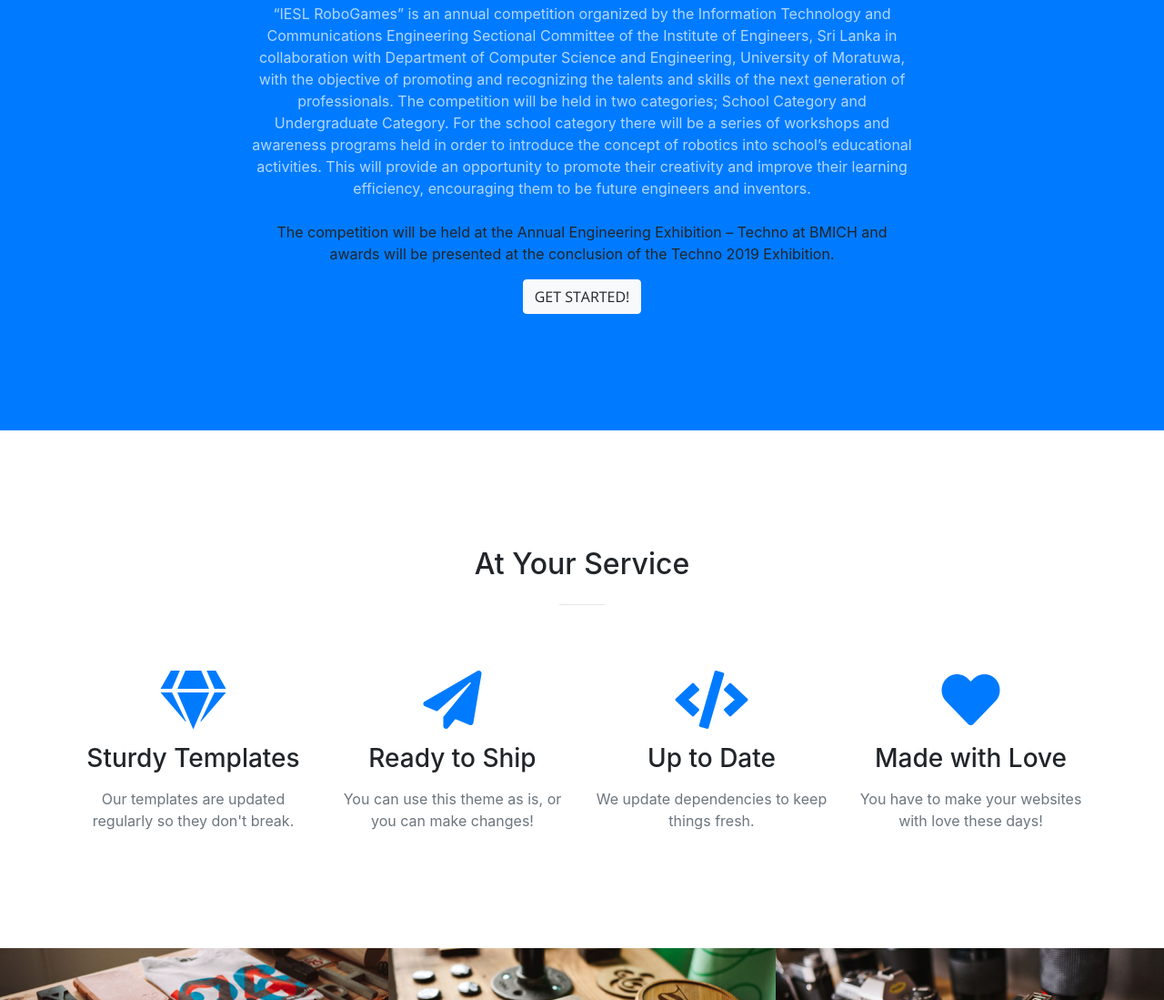
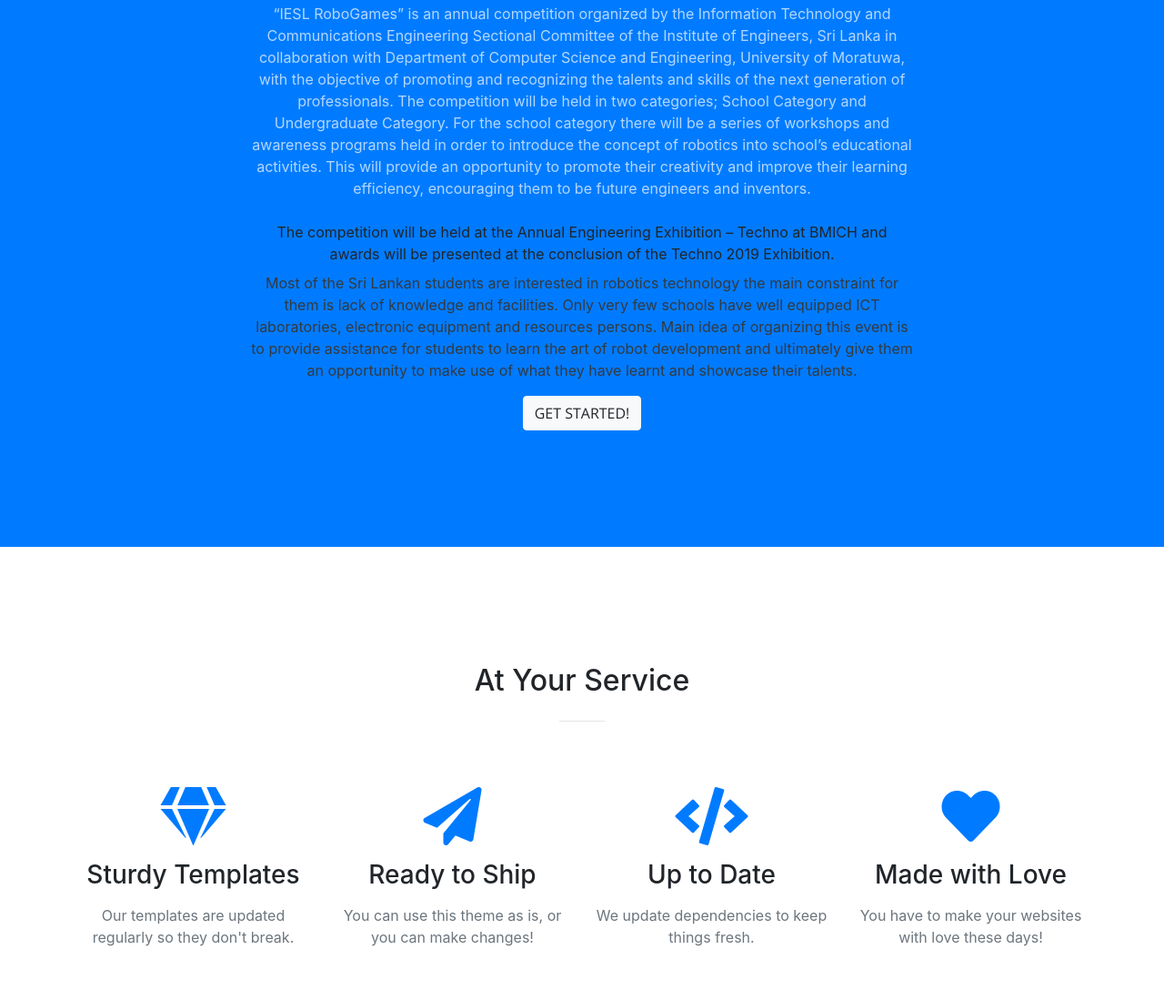
Before and after one commit to rumeshmadhusanka/robo, a website with bundled scripts: page index.html in a window 1280 px wide. Shown: the part 1012-2111 px from the top of the page at 91% size. Built offline with nearby package versions, Linux system fonts and the light colour scheme.

Commit message:
section heading

```diff
--- a/index.html
+++ b/index.html
@@ -83,7 +83,9 @@
 
 The competition will be held in two categories; School Category and Undergraduate Category. For the school category there will be a series of workshops and awareness programs held in order to introduce the concept of robotics into school’s educational activities. This will provide an opportunity to promote their creativity and improve their learning efficiency, encouraging them to be future engineers and inventors.</p>
 
-The competition will be held at the Annual Engineering Exhibition – Techno at BMICH and awards will be presented at the conclusion of the Techno 2019 Exhibition.</p>
+The competition will be held at the Annual Engineering Exhibition – Techno at BMICH and awards will be presented at the conclusion of the Techno 2019 Exhibition.
+              <h3 class="section-heading"></h3>
+              <p class="text-dark">Most of the Sri Lankan students are interested in robotics technology the main constraint for them is lack of knowledge and facilities. Only very few schools have well equipped ICT laboratories, electronic equipment and resources persons. Main idea of organizing this event is to provide assistance for students to learn the art of robot development and ultimately give them an opportunity to make use of what they have learnt and showcase their talents.</p>
             <a class="btn btn-light btn-xl js-scroll-trigger" href="#services">Get Started!</a>
           </div>
         </div>
```
